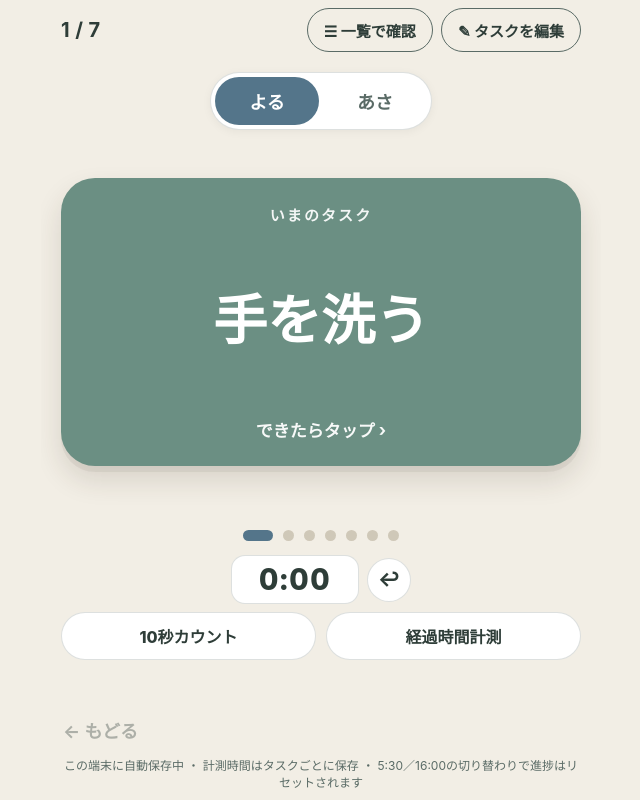
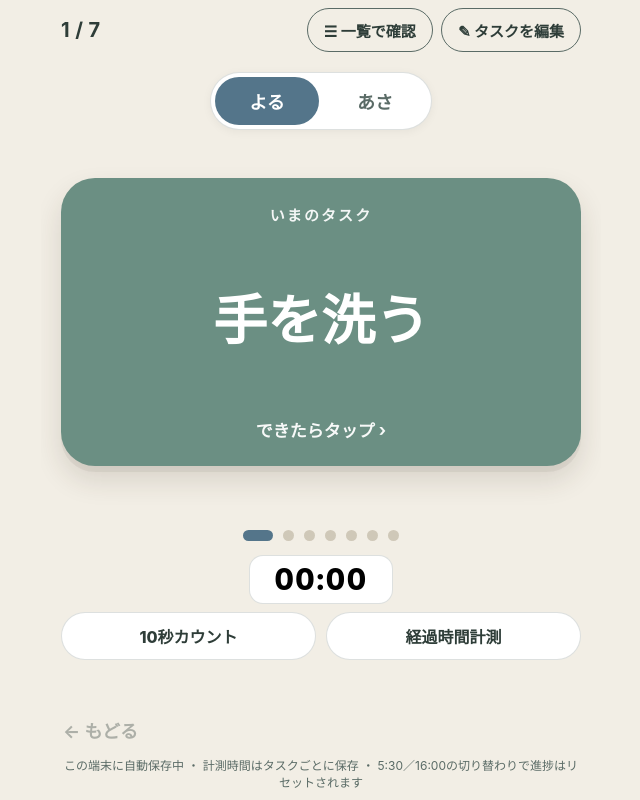
Before and after one commit to yumenobe/hitotsubu-home, a plain HTML site: page index.html in a window 1280 px wide. Shown: the whole page, without its empty margins (319-959 px from the left). Drawn offline with Linux system fonts and the light colour scheme.

Commit message:
リセットボタンを廃止し時間表示タップでリセットに、表示を00:00形式に

```diff
--- a/index.html
+++ b/index.html
@@ -88,11 +88,8 @@
   }
   .timer-display.is-done{background:var(--tab-active); color:#fff; border-color:var(--tab-active)}
   .timer-top{display:flex; align-items:center; gap:8px}
-  .timer-reset-btn{
-    min-width:44px; min-height:44px; border-radius:999px; border:1.5px solid var(--line);
-    background:var(--pill-bg); color:var(--ink); font-size:19px; font-weight:800; line-height:1; padding:6px;
-  }
-  .timer-reset-btn:active{transform:scale(.95)}
+  .timer-display{cursor:pointer; font-family:inherit}
+  .timer-display:active{transform:scale(.98)}
   .timer-btns{display:flex; gap:10px; width:100%}
   .timer-btn{
     flex:1; min-height:48px; border-radius:999px; border:1.5px solid var(--line);
@@ -185,8 +182,7 @@
 
       <div class="timer-area" aria-label="タイマー">
         <div class="timer-top">
-          <div class="timer-display" id="timerDisplay" role="timer">0:00</div>
-          <button class="timer-reset-btn" id="timerResetBtn" type="button" aria-label="いまのタスクの計測時間をリセット" title="計測時間をリセット">↩︎</button>
+          <button class="timer-display" id="timerDisplay" type="button" role="timer" aria-label="いまのタスクの計測時間（タップでリセット）" title="タップで計測時間をリセット">00:00</button>
         </div>
         <div class="timer-btns">
           <button class="timer-btn" id="countdownBtn" type="button" aria-pressed="false">10秒カウント</button>
@@ -617,7 +613,7 @@
   function fmtClock(totalSec){
     var s = Math.max(0, Math.floor(totalSec));
     var m = Math.floor(s / 60);
-    return m + ":" + String(s % 60).padStart(2, "0");
+    return String(m).padStart(2, "0") + ":" + String(s % 60).padStart(2, "0");
   }
   function showTimer(sec){ timerDisplay.textContent = fmtClock(sec); }
   function currentTask(){
@@ -690,8 +686,8 @@
     if(timer.kind === "countdown"){ cancelCountdown(); } else { startCountdown(); }
   });
   stopwatchBtn.addEventListener("click", toggleStopwatch);
-  // ↩：いま表示中のタスクの計測時間だけをリセットする（ほかのタスクの時間は触らない）
-  $("timerResetBtn").addEventListener("click", function(){
+  // 時間表示タップ：いま表示中のタスクの計測時間だけをリセットする（ほかのタスクの時間は触らない）
+  $("timerDisplay").addEventListener("click", function(){
     var t = currentTask(); if(!t) return;
     if(state.running && state.running.id === t.id) state.running = null;
     delete state.times[t.id];
```
